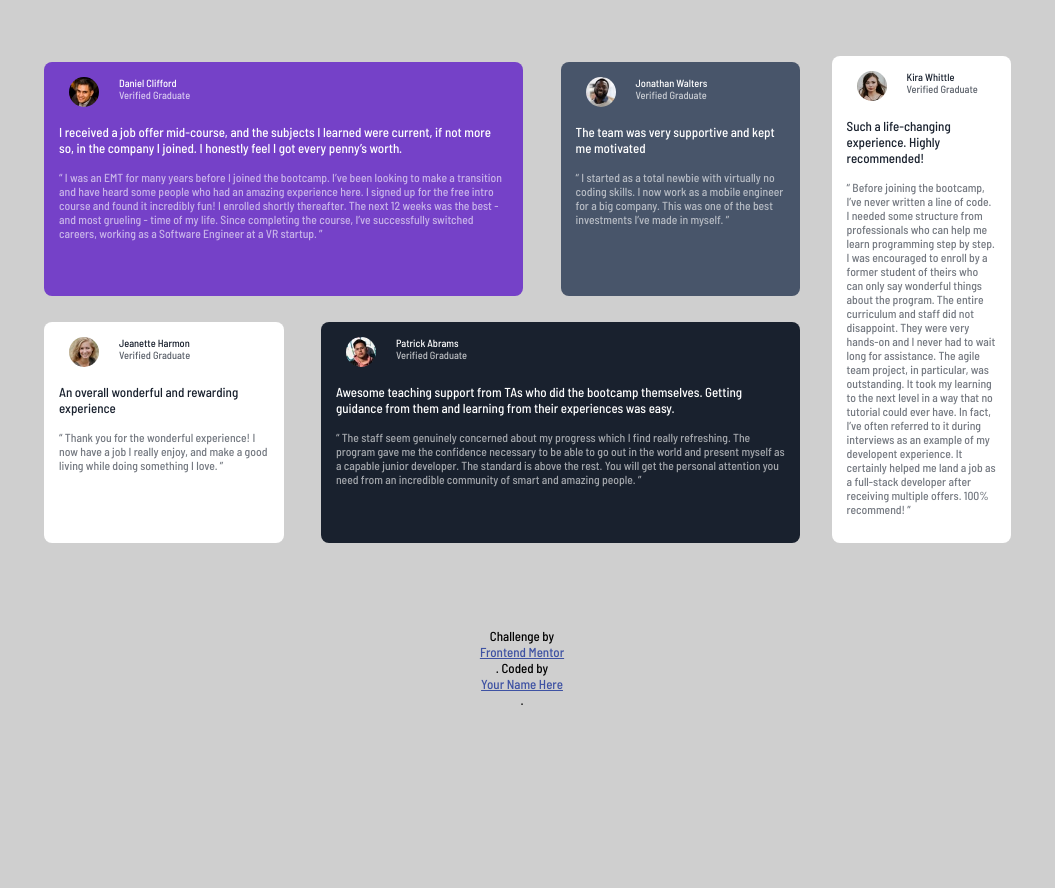
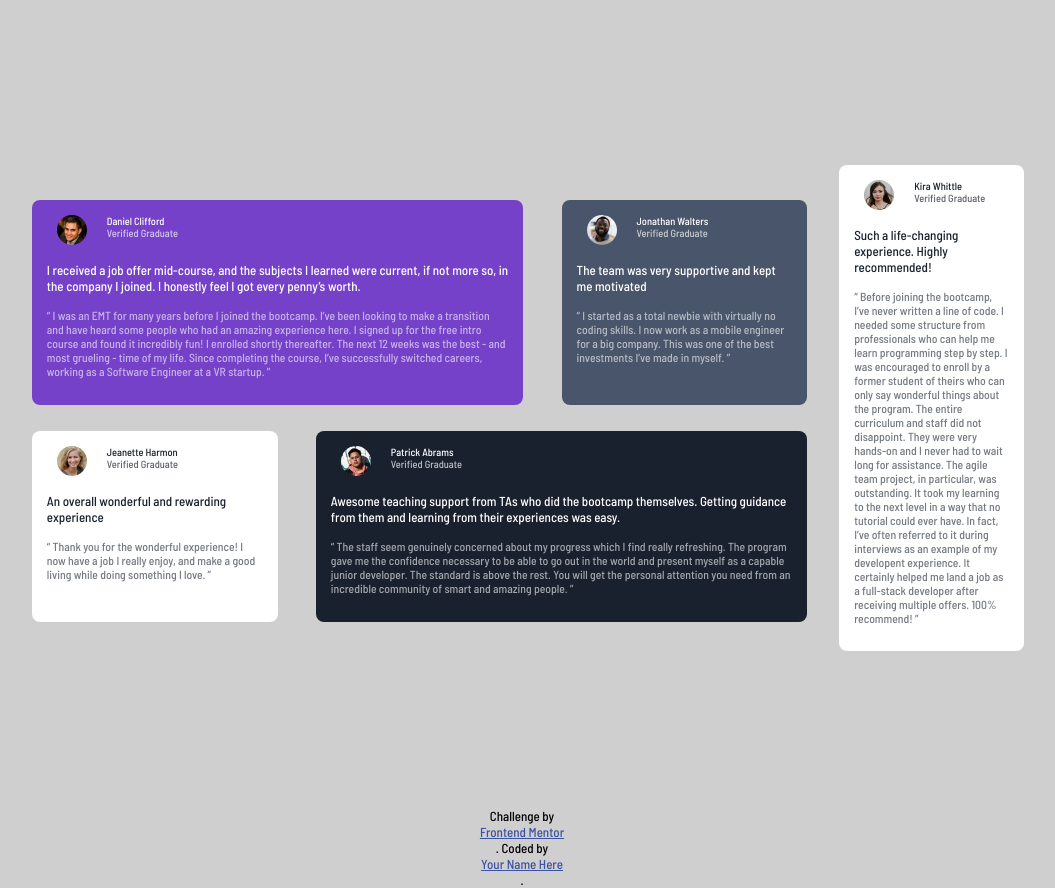
Before and after one commit to fiozelaya/Testimonials-grid-section-Frontend-Challenge, a plain HTML site: page index.html in a window 1280 px wide. Shown: the whole page, without its empty margins (118-1173 px from the left). Before the commit the page ends 800 px from the top, so only its background shows below. Drawn offline with Linux system fonts and the light colour scheme.

Commit message:
centering

```diff
--- a/styles.css
+++ b/styles.css
@@ -10,10 +10,14 @@ html{
     box-sizing: inherit;
 }
 
+body{
+    height: 100vh;
+    display: grid;
+    place-items: center;
+}
+
 body div{
     border-radius: 8px;
-    padding: 3%;
-
 }
 
 .leftTestimonial{
@@ -97,8 +101,9 @@ img{
 @media (min-width: 500px){
     .container{
         flex-direction: row;
-        width: 85%;
-        height: 50%;
+        width: 80vw;
+        height: 100vh;
+        place-items: center;
         margin: 0 auto;
 
     }
```
